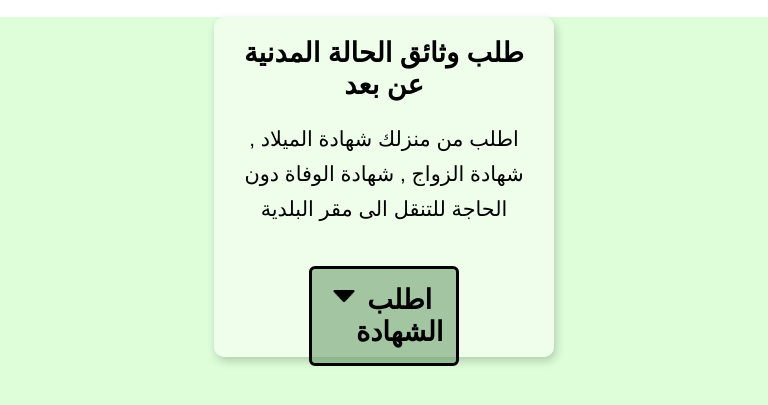
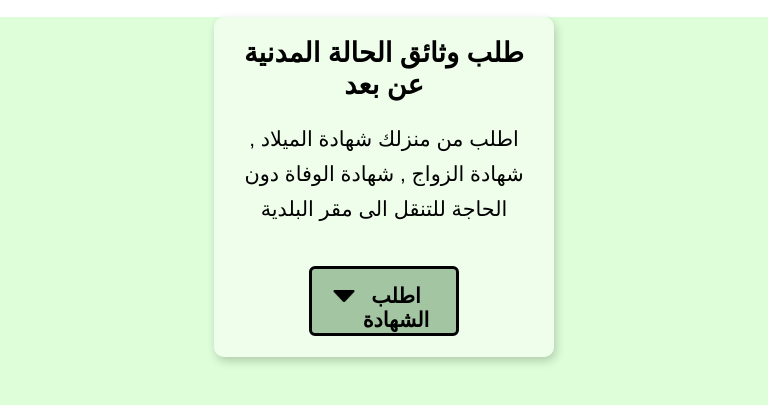
Before and after one commit to SeiFoouuXD/zerdaoui, a plain HTML site: page index.html in a window 768 px wide. Shown: the part 123-528 px from the top of the page. Drawn offline with nearby package versions, Linux system fonts and the light colour scheme.

Commit message:
Update homepage.css

```diff
--- a/homepage.css
+++ b/homepage.css
@@ -520,7 +520,7 @@ color: black;
      .navbar ul{
        display: none;
      }
-}
+
 
 @media(max-width: 700px) and (min-width:500px)
 {
@@ -639,3 +639,17 @@ color: black;
        font-size: 1.3rem;
   }
 }
+
+
+
+
+@media(max-width:950px)
+{
+    #select-field p{
+        font-size: 1.3rem;
+
+     }
+     #select-field{
+        height: 70px;
+     }
+}
```
